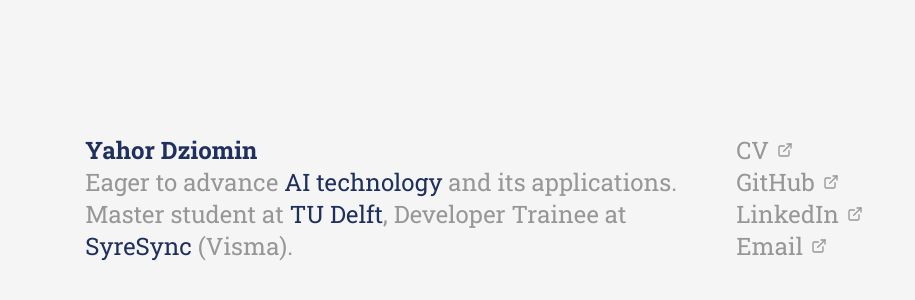
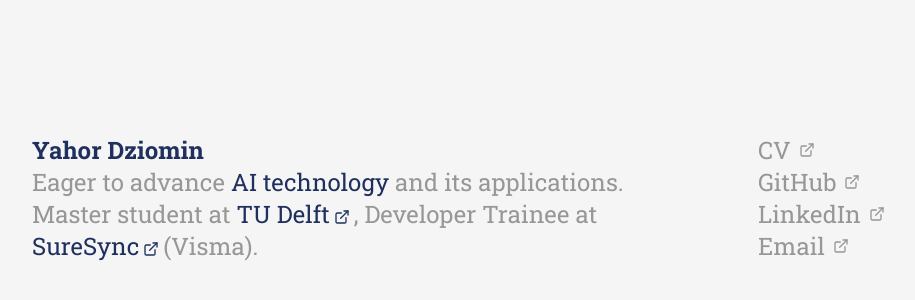
Before and after one commit to RedHoven/personal-webpage, a Next.js app: page / in a window 1280 px wide. Shown: the part 202-502 px from the top of the page, without its empty margins (160-1075 px from the left). Built offline with nearby package versions, Linux system fonts and the light colour scheme.

Commit message:
made links more distinct

```diff
--- a/src/app/page.tsx
+++ b/src/app/page.tsx
@@ -4,13 +4,26 @@
   const prefix = process.env.NODE_ENV === 'production' ? '/personal-webpage' : '';
   return (
     <div className="font flex flex-col items-center justify-center min-h-screen">
-      <div className="flex flex-col sm:flex-row sm:items-center sm:justify-center gap-4 p-4 md:w-2/3 sm:w-full mx-auto">
+      <div className="flex flex-col sm:flex-row sm:items-center sm:justify-center gap-4 p-4 md:w-3/4 sm:w-full mx-auto">
         {/* Name and about section. */}
         <div className="text-2xl font-sans sm:flex sm:items-center px-4 py-2 text-left mx-auto">
           <div>
             <h1 className="text-accent"><b>Yahor Dziomin</b></h1>
             <p className="text-muted-foreground text-xl md:text-2xl">Eager to advance <span className="text-accent">AI technology</span> and its applications.</p>
-            <p className="text-muted-foreground text-xl md:text-2xl">Master student at <span className="text-accent">TU Delft</span>, Developer Trainee at <span className="text-accent">SyreSync</span> (Visma). </p>
+            <p className="text-muted-foreground text-xl md:text-2xl">Master student at&nbsp;
+              <span className="text-accent">
+                <a href="https://www.tudelft.nl/en/">
+                  TU Delft
+                  <ExternalLink className="w-4 h-4 inline-block align-center mx-1" />
+                </a>
+              </span>,
+              Developer Trainee at <span className="text-accent">
+                <a href="https://suresync.nl/en/">
+                  SureSync
+                  <ExternalLink className="w-4 h-4 inline-block align-center mx-1" />
+                </a>
+              </span>(Visma).
+            </p>
           </div>
         </div>
         {/* Right Column - Links */}
```
